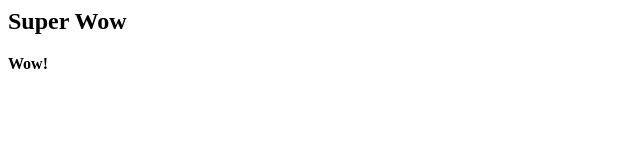
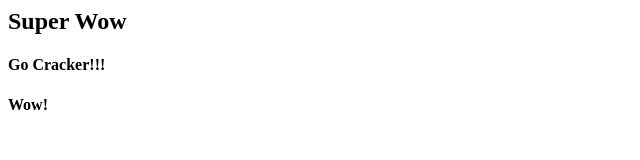
Before and after one commit to RandySuske/LandingPages, a plain HTML site: page client1/index.html in a window 1280 px wide. Shown: the whole page, without its empty margins (0-640 px from the left). Drawn offline with Linux system fonts and the light colour scheme.

Commit message:
Added H4

```diff
--- a/client1/index.html
+++ b/client1/index.html
@@ -3,6 +3,7 @@
 <body>
 </p>
 <h2>Super Wow</h2>
+<h4> Go Cracker!!! </h4>
 <b>Wow!</b>
 
 
```
